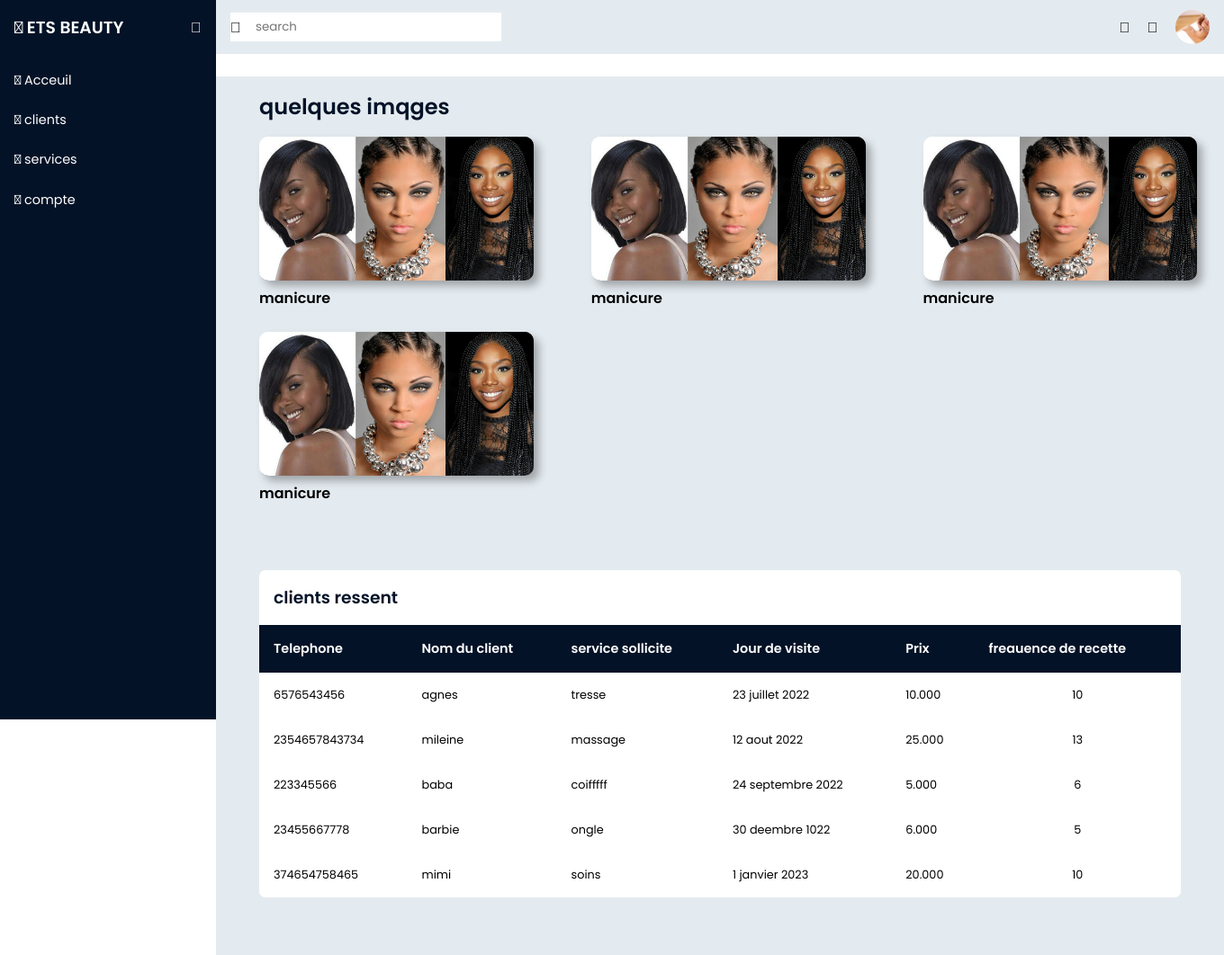
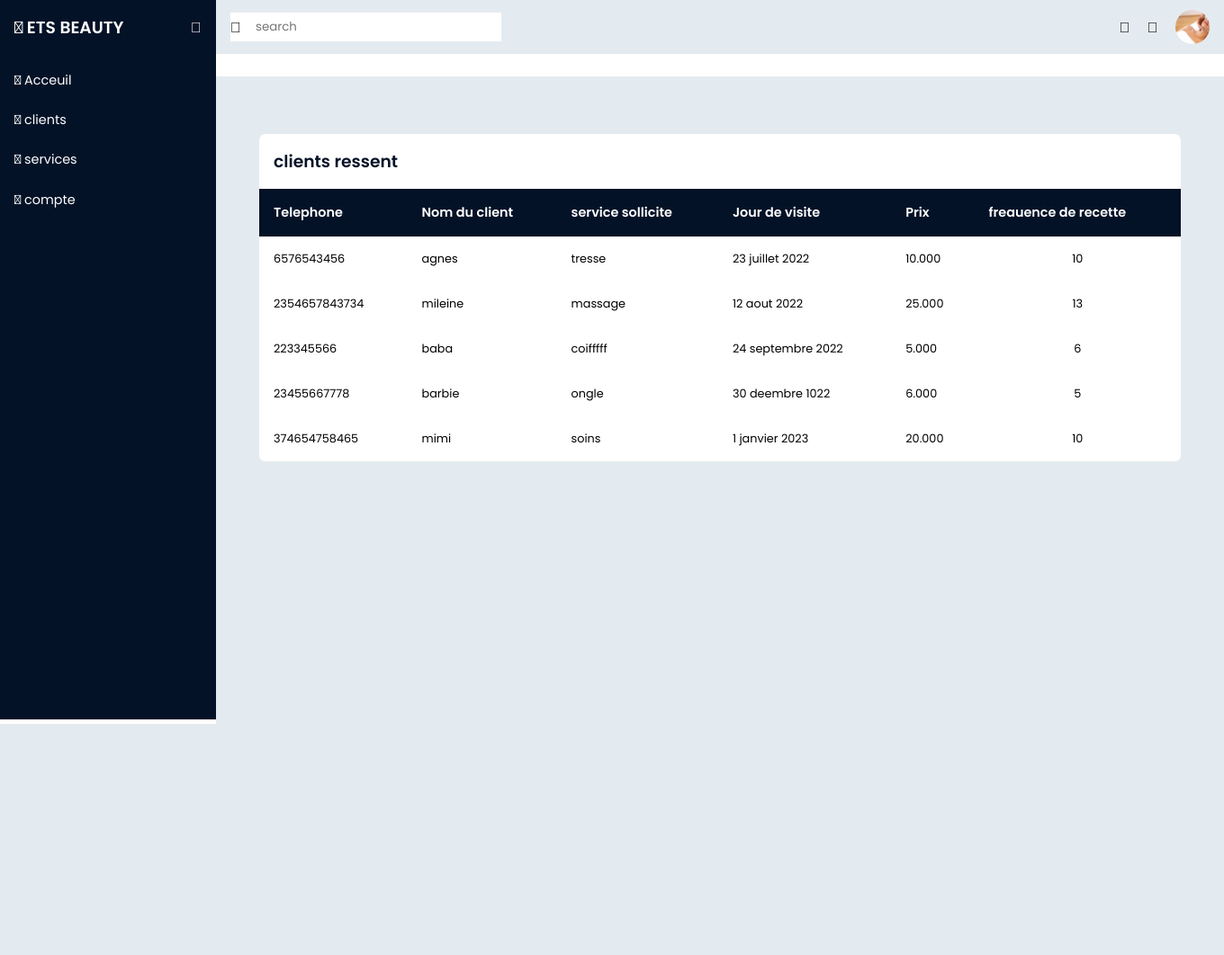
Before and after one commit to agnesduke/MMAR, a Django app: template src/MMAR/core/templates/societe.html in a window 1360 px wide. Shown: the whole page at 90% size. After the commit the page ends 805 px from the top, so only its background shows below. Run offline with Django 3.2, Linux system fonts and the light colour scheme; the template is opened without the code that fills it, so the values that code supplies are empty; parts of the project's set-up code (start-up, migrations or seed data) failed here and were passed over; some libraries are stand-ins or nearby versions.

Commit message:
modifications

```diff
--- a/src/MMAR/core/templates/client.html
+++ b/src/MMAR/core/templates/client.html
@@ -56,7 +56,7 @@
                                         <td>tresse</td>
                                         <td>23 juillet 2022</td>
                                         <td>10.000</td>
-                                        <td><button onclick="document.getElementById('id01').style.display='block'">modifier</button></td>
+                                        <td><button><a href="{% url 'modifier' %}"></a>modifier</button></td>
                                         <td><button onclick="document.getElementById('id03').style.display='block'">Supprimer</button></td>
                                         <td><center>10</center></td>
                                    </tr>
--- a/src/MMAR/core/templates/societe.html
+++ b/src/MMAR/core/templates/societe.html
@@ -27,31 +27,31 @@
 
         </header>
         <main>
-            <h2 class="dash-title">quelques imqges</h2>
-            <div class="dash-cards">
-                <div class="img">
-                    <img class="card-single" src="{% static 'img/coiffure-femme-noire-metis-hairstyles-black-women-1.jpg' %}" alt="">
-                    <h4>manicure</h4><br>
-                </div>
-
-                <div class="img">
-                    <img class="card-single" src=" {% static 'img/coiffure-femme-noire-metis-hairstyles-black-women-1.jpg' %}" alt="">
-                    <h4>manicure</h4><br>
-                </div>
-
-                <div class="img">
-                    <img class="card-single" src="{% static 'img/coiffure-femme-noire-metis-hairstyles-black-women-1.jpg' %}" alt="">
-                    <h4>manicure</h4><br>
-                </div>
-
-                <div class="img">
-                    <img class="card-single" src="{% static 'img/coiffure-femme-noire-metis-hairstyles-black-women-1.jpg' %}" alt="">
-                    <h4>manicure</h4><br>
-                </div>
 
 
 
-        </div>
+        <div id="id03" class="modal">
+            <span onclick="document.getElementById('id0').style.display='none'" class="close" title="Close Modal">fermer</span>
+            <form class="modal-content" action="" method="post">
+              <div class="container">
+                <h6>Remplissez moi</h6>
+
+
+                <label for="title"><b>intitule de la photo</b></label>
+                <input type="text" placeholder="Entrer l'intitule" name="title" required>
+
+                <label for="file"><b>image</b></label>
+                <input type="file" placeholder="Entrer la photo" name="file" required>
+
+
+
+                <div class="clearfix">
+                  <button type="button" onclick="document.getElementById('id01').style.display='none'" class="cancelbtn">Cancel</button>
+                  <button type="submit" class="signup">enregistre</button>
+                </div>
+              </div>
+            </form>
+          </div>
             <section class="recent">
                 <div class="activity-grid">
 
--- a/src/MMAR/core/urls.py
+++ b/src/MMAR/core/urls.py
@@ -6,4 +6,5 @@ urlpatterns = [
     path("client",ClientPage.as_view(),name="client"),
     path('service',ServicesPage.as_view(),name='services'),
     path('compte',comptePage.as_view(),name='compte'),
+    path('modifier',modifierPage.as_view(),name='modifier'),
 ]
--- a/src/MMAR/static/css/style.css
+++ b/src/MMAR/static/css/style.css
@@ -297,7 +297,10 @@ h6{
 
     .dash-cards{
         grid-template-columns: repeat(2,1fr);
-        margin-left: 4rem;
+
+        display: grid;
+
+        grid-column-gap: 1rem;
     }
     .card-single{
         margin-bottom: 1rem;
```
Also changed, not shown: src/MMAR/core/templates/modifier.html (added, +65 -0 lines), src/MMAR/core/templates/services.html (+7 -30 lines), src/MMAR/core/views.py (+10 -0 lines), 2 other files.
